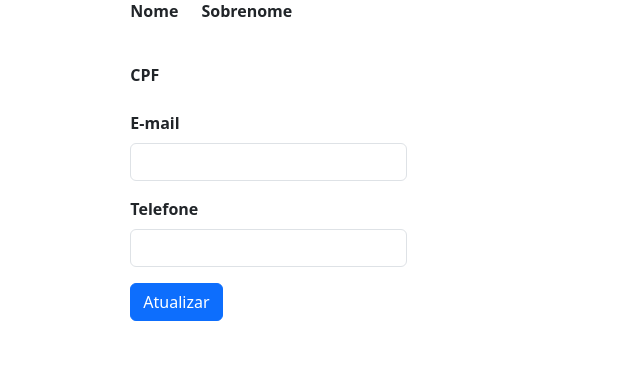
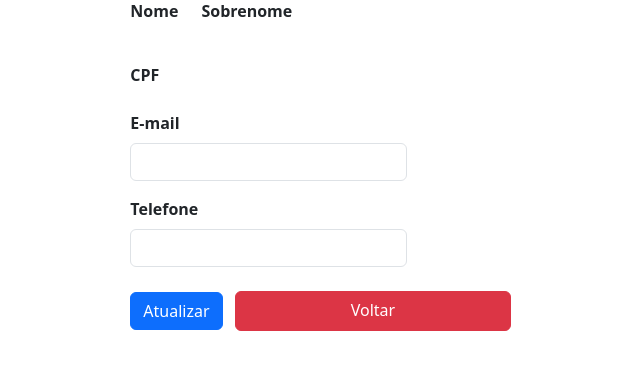
Before and after one commit to gabriecgaldino/app_management, a Django app: page /update-user/ in a window 1280 px wide. Shown: the part 193-578 px from the top of the page, without its empty margins (95-735 px from the left). Run offline with Django 5.2, Linux system fonts and the light colour scheme.

Commit message:
Implantação do botão voltar (perfil)

```diff
--- a/Usuario/templates/change_data_user.html
+++ b/Usuario/templates/change_data_user.html
@@ -3,7 +3,7 @@
 {% block conteudo %}
 
 <div class="container col-8 mt-5 text-start">
-    <h3 class="mb-5">Perfil do Usuário  </h3>
+    <h3 class="mb-5">Perfil do Usuário </h3>
     <form action="" method="post">
         {% csrf_token %}
 
@@ -34,6 +34,7 @@
         </div>
 
         <button type="submit" class="btn btn-primary">Atualizar</button>
+        <a href="{% url 'home' %}" class="btn btn-danger col-4 m-2" style="height: 40px;">Voltar</a>
     </form>
 </div>
 
--- a/Usuario/templates/registro.html
+++ b/Usuario/templates/registro.html
@@ -7,6 +7,8 @@
 
 {% endblock %}
 
+{% block navbar %}
+{% endblock %}
 
 
 {% block conteudo %}
```
